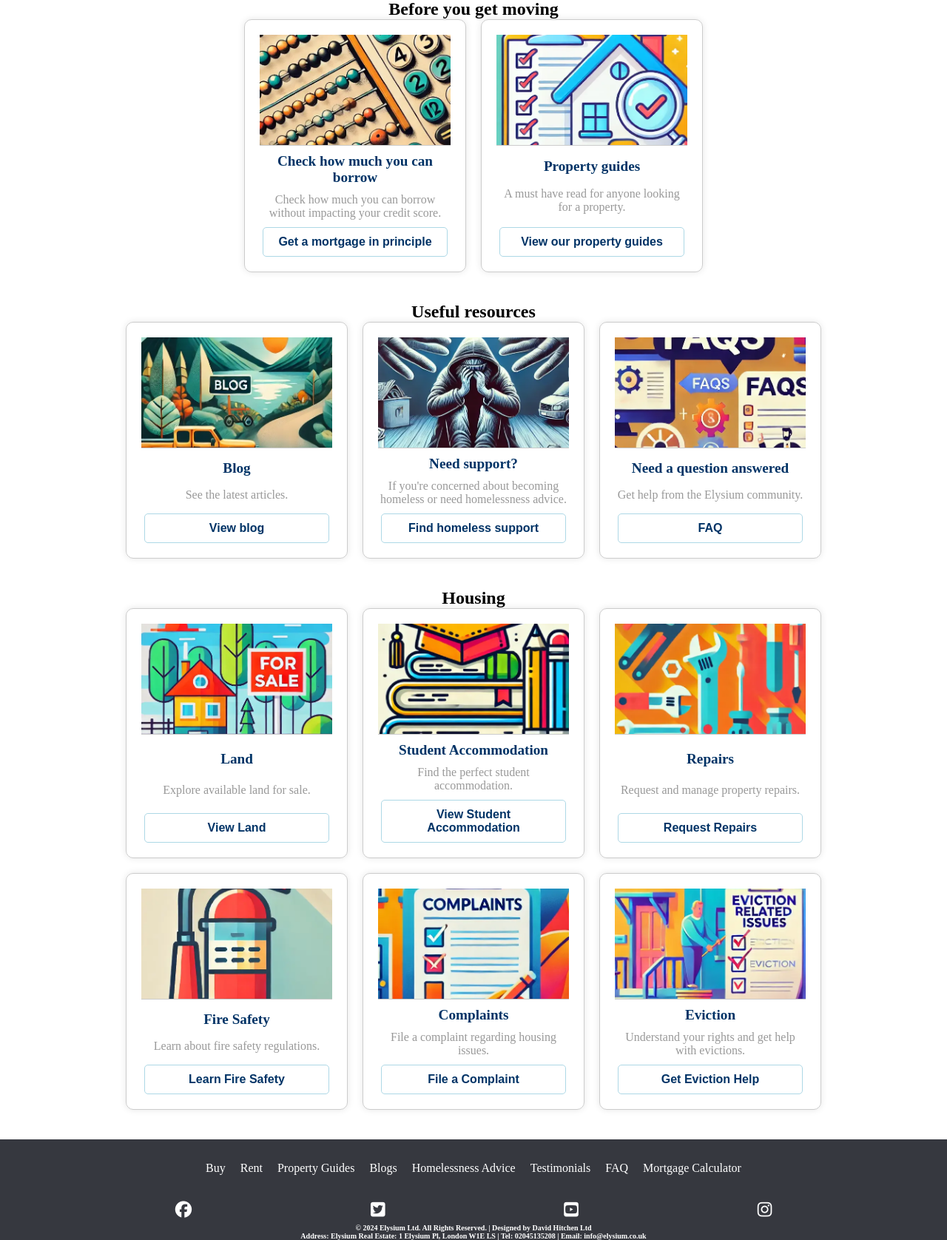
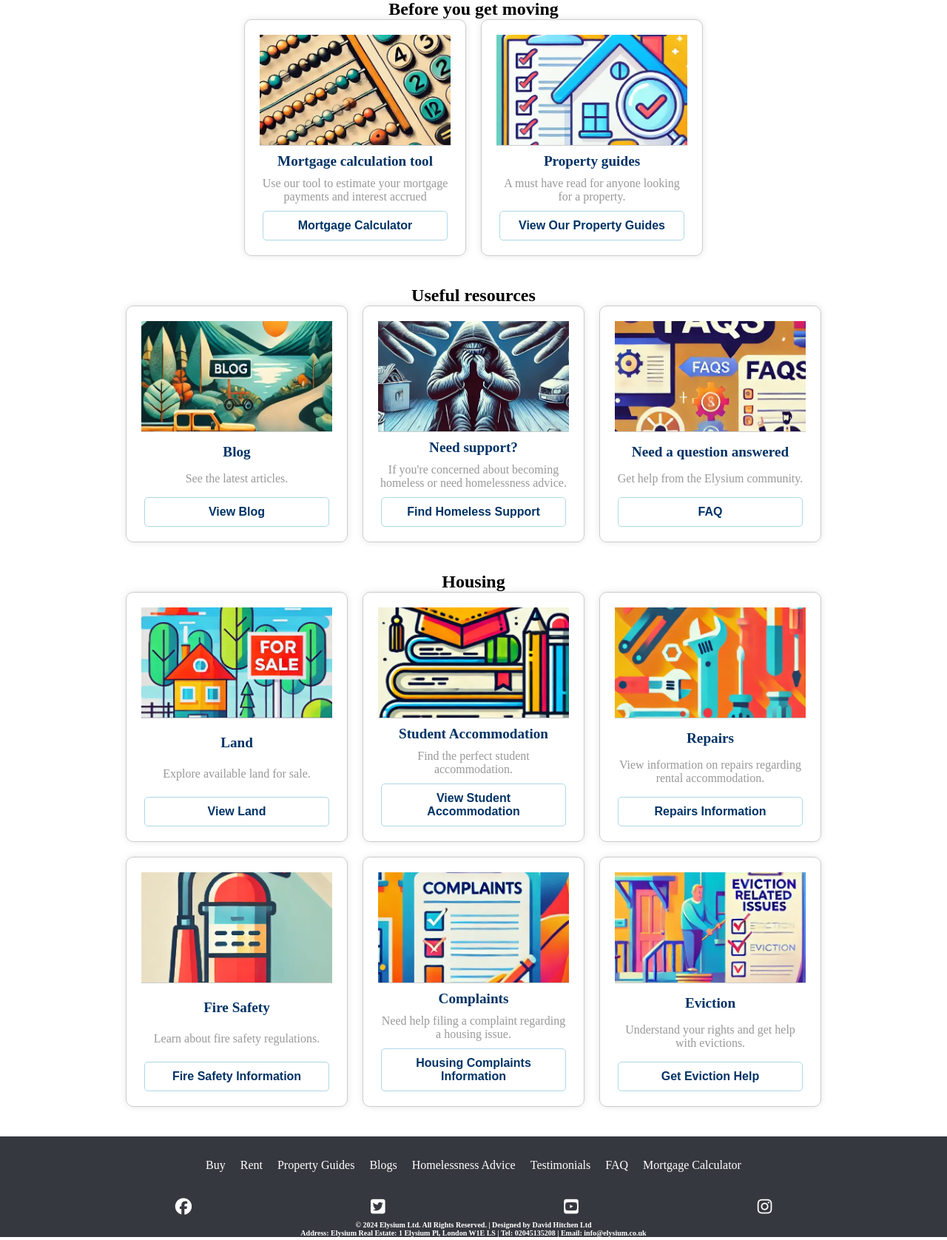
Before and after one commit to Dhitchen28963/elysium-realestate-django, a Django app: page /faq/ in a window 1280 px wide. Shown: the part 389-2065 px from the top of the page at 74% size. Run offline with Django 4.2, Linux system fonts and the light colour scheme; data that the repository does not hold is empty; parts of the project's set-up code (start-up, migrations or seed data) failed here and were passed over; some libraries are stand-ins or nearby versions.

Commit message:
Amended aria-labels and box classes on base.html

```diff
--- a/templates/base.html
+++ b/templates/base.html
@@ -16,57 +16,57 @@
     {% url 'account_signup' as signup_url %}
     {% url 'account_logout' as logout_url %}
     <header class="header">
-        <a href="{% url 'home' %}" class="logo">
+        <a href="{% url 'home' %}" class="logo" aria-label="Elysium homepage">
             <div class="logo-container">
                 <h1>Elysium</h1>
-                <i class="fa-solid fa-house-chimney" style="color: #ffffff;"></i>
+                <i class="fa-solid fa-house-chimney" style="color: #ffffff;" aria-hidden="true"></i>
             </div>
         </a>
         <div class="user-icon-container">
-            <i class="fa-solid fa-user" id="user-icon"></i>
+            <i class="fa-solid fa-user" id="user-icon" aria-hidden="true"></i>
         </div>
         {% if user.is_authenticated %}
             <div class="my-account-btn-container">
-                <a class="nav-link" id="my-account-btn" href="#">My Account</a>
+                <a class="nav-link" id="my-account-btn" href="#" aria-label="View your account menu">My Account</a>
             </div>
         {% endif %}
         <input class="side-menu" type="checkbox" id="side-menu">
-        <label class="hamb" for="side-menu"><span class="hamb-line"><i class="fas fa-bars"></i></span></label>
+        <label class="hamb" for="side-menu"><span class="hamb-line"><i class="fas fa-bars" aria-hidden="true"></i></span></label>
         <nav class="nav">
             <ul class="menu">
                 <li><a href="{% url 'home' %}" aria-label="Return to the homepage">Home</a></li>
                 <li class="dropdown">
-                    <a href="#" aria-label="View properties for sale">Buy</a>
+                    <a href="#" aria-label="View properties and land for sale">Buy</a>
                     <ul class="dropdown-menu">
-                        <li><a href="{% url 'property_sale' %}">Property for Sale</a></li>
-                        <li><a href="{% url 'view_land' %}">Land for Sale</a></li>
+                        <li><a href="{% url 'property_sale' %}" aria-label="View Property for Sale">Property for Sale</a></li>
+                        <li><a href="{% url 'view_land' %}" aria-label="View Land for Sale">Land for Sale</a></li>
                     </ul>
                 </li>
                 <li class="dropdown">
                     <a href="#" aria-label="View rental properties">Rent</a>
                     <ul class="dropdown-menu">
-                        <li><a href="{% url 'property_rent' %}">Property to Rent</a></li>
-                        <li><a href="{% url 'student_property' %}">Student Accommodation</a></li>
+                        <li><a href="{% url 'property_rent' %}" aria-label="View Property to Rent">Property to Rent</a></li>
+                        <li><a href="{% url 'student_property' %}" aria-label="View Student Accommodation">Student Accommodation</a></li>
                     </ul>
                 </li>
                 <li class="dropdown">
                     <a href="#" aria-label="View useful resources and information">Resources</a>
                     <ul class="dropdown-menu">
-                        <li><a href="{% url 'property_guides_list' %}">Property Guides</a></li>
-                        <li><a href="{% url 'blog_list' %}">Blogs</a></li>
-                        <li><a href="{% url 'homelessness_advice_list' %}">Homelessness Advice</a></li>
-                        <li><a href="{% url 'testimonials_list' %}">Testimonials</a></li>
-                        <li><a href="{% url 'faq_list' %}">FAQ</a></li>
-                        <li><a href="{% url 'mortgage_calculator' %}">Mortgage Calculator</a></li>
+                        <li><a href="{% url 'property_guides_list' %}" aria-label="View Property Guides">Property Guides</a></li>
+                        <li><a href="{% url 'blog_list' %}" aria-label="View Blogs">Blogs</a></li>
+                        <li><a href="{% url 'homelessness_advice_list' %}" aria-label="View Homelessness Advice">Homelessness Advice</a></li>
+                        <li><a href="{% url 'testimonials_list' %}" aria-label="View Testimonials">Testimonials</a></li>
+                        <li><a href="{% url 'faq_list' %}" aria-label="View FAQ">FAQ</a></li>
+                        <li><a href="{% url 'mortgage_calculator' %}" aria-label="Use Mortgage Calculator">Mortgage Calculator</a></li>
                     </ul>
                 </li>
                 <li><a href="{% url 'home' %}#contact" aria-label="View our contact information">Contact</a></li>
                 {% if not user.is_authenticated %}
                     <li class="nav-item">
-                        <a class="nav-link {% if request.path == signup_url %}active{% endif %}" aria-current="page" href="{% url 'account_signup' %}">Register</a>
+                        <a class="nav-link {% if request.path == signup_url %}active{% endif %}" aria-current="page" href="{% url 'account_signup' %}" aria-label="Register">Register</a>
                     </li>
                     <li class="nav-item">
-                        <a class="nav-link {% if request.path == login_url %}active{% endif %}" aria-current="page" href="{% url 'account_login' %}">Login</a></li>
+                        <a class="nav-link {% if request.path == login_url %}active{% endif %}" aria-current="page" href="{% url 'account_login' %}" aria-label="Login">Login</a></li>
                 {% endif %}
             </ul>
         </nav>
@@ -85,27 +85,26 @@
     </div>
     {% endblock %}
 
-    <div id="my-account-sidebar" class="sidebar">
-        <h2 class="sidebar-header">Elysium <i class="fa-solid fa-house-chimney" style="color: #5f5c4e;"></i></h2>
-        <span id="close-sidebar" class="close">&times;</span>
+    <div id="my-account-sidebar" class="sidebar" role="region" aria-labelledby="my-account-sidebar-heading">
+        <h2 id="my-account-sidebar-heading" class="sidebar-header">Elysium <i class="fa-solid fa-house-chimney" style="color: #5f5c4e;" aria-hidden="true"></i></h2>
+        <span id="close-sidebar" class="close" aria-label="Close">&times;</span>
         <p class="sidebar-username">{% if user.is_authenticated %}{{ user.username }}{% endif %}</p>
         <ul class="sidebar-menu">
             {% if user.is_authenticated %}
-                <li><a href="{% url 'view_favorites' %}"><i class="fa-solid fa-star" style="color: #5f5c4e;"></i> Saved Properties</a></li>
-                <li><a href="{% url 'view_pending_viewings' %}"><i class="fa-solid fa-calendar-alt" style="color: #5f5c4e;"></i> View Pending Viewings</a></li>
+                <li><a href="{% url 'view_favorites' %}"><i class="fa-solid fa-star" style="color: #5f5c4e;" aria-hidden="true"></i> Saved Properties</a></li>
+                <li><a href="{% url 'view_pending_viewings' %}"><i class="fa-solid fa-calendar-alt" style="color: #5f5c4e;" aria-hidden="true"></i> View Pending Viewings</a></li>
                 <hr>
-                <li><a href="{% url 'account_settings' %}"><i class="fa-solid fa-gears"></i> Account Settings</a></li>
-                <li><a href="{% url 'account_logout' %}"><i class="fa-solid fa-right-from-bracket"></i> Sign Out</a></li>
+                <li><a href="{% url 'account_settings' %}"><i class="fa-solid fa-gears" aria-hidden="true"></i> Account Settings</a></li>
+                <li><a href="{% url 'account_logout' %}"><i class="fa-solid fa-right-from-bracket" aria-hidden="true"></i> Sign Out</a></li>
             {% else %}
-                <li><a href="{% url 'account_login' %}"><i class="fa-solid fa-right-to-bracket"></i> Login</a></li>
+                <li><a href="{% url 'account_login' %}"><i class="fa-solid fa-right-to-bracket" aria-hidden="true"></i> Login</a></li>
             {% endif %}
         </ul>
     </div>
 
     <div class="main-content">
         {% block content %}{% endblock %}
-        {% block filters %}
-        {% endblock %}
+        {% block filters %}{% endblock %}
         {% block home_text %}{% endblock %}
         {% block sale_text %}{% endblock %}
         {% block rental_text %}{% endblock %}
@@ -113,136 +112,137 @@
     </div>
 
     <section class="before-moving-section">
-        <h2>Before you get moving</h2>
+        <h2 id="before-moving-heading">Before you get moving</h2>
         <div class="boxes-container">
             <div class="box">
                 <img src="{% static 'images/calculator.webp' %}" alt="Calculator Image">
-                <h3>Check how much you can borrow</h3>
-                <p>Check how much you can borrow without impacting your credit score.</p>
-                <a href="{% url 'mortgage_calculator' %}"><button>Get a mortgage in principle</button></a>
+                <h3 id="box1-heading">Mortgage calculation tool</h3>
+                <p>Use our tool to estimate your mortgage payments and interest accrued</p>
+                <a href="{% url 'mortgage_calculator' %}"><button aria-label="Mortgage Calculator: Estimate your monthly payments and borrowing capacity">Mortgage Calculator</button></a>
             </div>
             <div class="box">
                 <img src="{% static 'images/property_guides.webp' %}" alt="Guides Image">
-                <h3>Property guides</h3>
+                <h3 id="box2-heading">Property guides</h3>
                 <p>A must have read for anyone looking for a property.</p>
-                <a href="{% url 'property_guides_list' %}"><button>View our property guides</button></a>
+                <a href="{% url 'property_guides_list' %}"><button aria-label="View our property guides">View Our Property Guides</button></a>
             </div>
         </div>
     </section>
 
-    <section class="useful-resources-section">
-        <h2>Useful resources</h2>
+    <section class="useful-resources-section" aria-labelledby="useful-resources-heading">
+        <h2 id="useful-resources-heading">Useful resources</h2>
         <div class="boxes-container">
             <div class="box">
                 <img src="{% static 'images/blog.webp' %}" alt="Blog Image">
-                <h3>Blog</h3>
+                <h3 id="box3-heading">Blog</h3>
                 <p>See the latest articles.</p>
-                <a href="{% url 'blog_list' %}"><button>View blog</button></a>
+                <a href="{% url 'blog_list' %}"><button aria-label="View blog">View Blog</button></a>
             </div>
             <div class="box">
                 <img src="{% static 'images/homeless.webp' %}" alt="Homeless Image">
-                <h3>Need support?</h3>
+                <h3 id="box4-heading">Need support?</h3>
                 <p>If you're concerned about becoming homeless or need homelessness advice.</p>
-                <a href="{% url 'homelessness_advice_list' %}"><button>Find homeless support</button></a>
+                <a href="{% url 'homelessness_advice_list' %}"><button aria-label="Find homeless support">Find Homeless Support</button></a>
             </div>
             <div class="box">
                 <img src="{% static 'images/faq.webp' %}" alt="FAQ Image">
-                <h3>Need a question answered</h3>
+                <h3 id="box5-heading">Need a question answered</h3>
                 <p>Get help from the Elysium community.</p>
-                <a href="{% url 'faq_list' %}"><button>FAQ</button></a>
+                <a href="{% url 'faq_list' %}"><button aria-label="View our FAQ page">FAQ</button></a>
             </div>
         </div>
     </section>
 
-    <section class="housing-section">
-        <h2>Housing</h2>
+    <section class="housing-section" aria-labelledby="housing-heading">
+        <h2 id="housing-heading">Housing</h2>
         <div class="boxes-container">
             <div class="box">
                 <img src="{% static 'images/land.webp' %}" alt="Land Image">
-                <h3>Land</h3>
+                <h3 id="box6-heading">Land</h3>
                 <p>Explore available land for sale.</p>
-                <a href="{% url 'view_land' %}"><button>View Land</button></a>
+                <a href="{% url 'view_land' %}"><button aria-label="View Land for sale">View Land</button></a>
             </div>
             <div class="box">
                 <img src="{% static 'images/student.webp' %}" alt="Student Accommodation Image">
-                <h3>Student Accommodation</h3>
+                <h3 id="box7-heading">Student Accommodation</h3>
                 <p>Find the perfect student accommodation.</p>
-                <a href="{% url 'student_property' %}"><button>View Student Accommodation</button></a>
+                <a href="{% url 'student_property' %}"><button aria-label="View Student Accommodation">View Student Accommodation</button></a>
             </div>
             <div class="box">
                 <img src="{% static 'images/repairs.webp' %}" alt="Repairs Image">
-                <h3>Repairs</h3>
-                <p>Request and manage property repairs.</p>
-                <a href="{% url 'repairs' %}"><button>Request Repairs</button></a>
+                <h3 id="box8-heading">Repairs</h3>
+                <p>View information on repairs regarding rental accommodation.</p>
+                <a href="{% url 'repairs' %}"><button aria-label="View information on housing repairs">Repairs Information</button></a>
             </div>
             <div class="box">
                 <img src="{% static 'images/fire.webp' %}" alt="Fire Safety Image">
-                <h3>Fire Safety</h3>
+                <h3 id="box9-heading">Fire Safety</h3>
                 <p>Learn about fire safety regulations.</p>
-                <a href="{% url 'fire_safety' %}"><button>Learn Fire Safety</button></a>
+                <a href="{% url 'fire_safety' %}"><button aria-label="View information on Fire Safety">Fire Safety Information</button></a>
             </div>
             <div class="box">
                 <img src="{% static 'images/complaints.webp' %}" alt="Complaints Image">
-                <h3>Complaints</h3>
-                <p>File a complaint regarding housing issues.</p>
-                <a href="{% url 'complaints' %}"><button>File a Complaint</button></a>
+                <h3 id="box10-heading">Complaints</h3>
+                <p>Need help filing a complaint regarding a housing issue.</p>
+                <a href="{% url 'complaints' %}"><button aria-label="Information on the housing complaints process">Housing Complaints Information</button></a>
             </div>
             <div class="box">
                 <img src="{% static 'images/eviction.webp' %}" alt="Eviction Image">
-                <h3>Eviction</h3>
+                <h3 id="box11-heading">Eviction</h3>
                 <p>Understand your rights and get help with evictions.</p>
-                <a href="{% url 'eviction' %}"><button>Get Eviction Help</button></a>
+                <a href="{% url 'eviction' %}"><button aria-label="Get Eviction Help">Get Eviction Help</button></a>
             </div>
         </div>
     </section>
 
     <!-- Modal for messages -->
-    <div id="messageModal" class="modal">
+    <div id="messageModal" class="modal" role="dialog" aria-labelledby="messageModalHeading" aria-describedby="modalMessage">
         <div class="modal-content">
-            <span class="close">&times;</span>
+            <span class="close" aria-label="Close">&times;</span>
             <p id="modalMessage"></p>
         </div>
     </div>
 
     <!-- Modal for scheduling a viewing -->
-    <div id="viewingModal" class="modal">
+    <div id="viewingModal" class="modal" role="dialog" aria-labelledby="viewingModalHeading">
         <div class="modal-content">
-            <span class="close">&times;</span>
-            <h2>Viewing</h2>
+            <span class="close" aria-label="Close">&times;</span>
+            <h2 id="viewingModalHeading">Viewing</h2>
             <form id="custom-viewing-form" method="post" action="{% url 'request_custom_viewing' 0 %}" data-property-id="0">
                 {% csrf_token %}
                 <label for="name">Name:</label>
-                <input type="text" id="name" name="name" required>
+                <input type="text" id="name" name="name" required aria-label="Enter your name">
                 <label for="contact">Contact:</label>
-                <input type="text" id="contact" name="contact" required>
+                <input type="text" id="contact" name="contact" required aria-label="Enter your contact number">
                 <label for="email">Email:</label>
-                <input type="email" id="email" name="email" required>
+                <input type="email" id="email" name="email" required aria-label="Enter your email">
                 <label for="preferred_date">Preferred Date:</label>
-                <input type="date" id="preferred_date" name="preferred_date" required>
+                <input type="date" id="preferred_date" name="preferred_date" required aria-label="Select a preferred date">
                 <label for="preferred_time">Preferred Time:</label>
-                <input type="time" id="preferred_time" name="preferred_time" required>
+                <input type="time" id="preferred_time" name="preferred_time" required aria-label="Select a preferred time">
                 <label for="message">Message:</label>
-                <textarea id="message" name="message" required></textarea>
-                <button type="submit">Request Viewing</button>
+                <textarea id="message" name="message" required aria-label="Enter your message"></textarea>
+                <button type="submit" aria-label="Request Viewing">Request Viewing</button>
             </form>
         </div>
     </div>
 
     <!-- Pagination Section -->
-    <section class="pagination-section">
+    <section class="pagination-section" aria-labelledby="pagination-heading">
+        <h2 id="pagination-heading" class="sr-only">Pagination</h2>
         {% block pagination %}
             {% if page_obj.has_other_pages %}
                 <div class="pagination-controls">
                     {% if page_obj.has_previous %}
-                        <a href="?page=1" class="page-link">&laquo; First</a>
-                        <a href="?page={{ page_obj.previous_page_number }}" class="page-link">Previous</a>
+                        <a href="?page=1" class="page-link" aria-label="First page">&laquo; First</a>
+                        <a href="?page={{ page_obj.previous_page_number }}" class="page-link" aria-label="Previous page">Previous</a>
                     {% endif %}
-                    <span class="current">
+                    <span class="current" aria-label="Current page">
                         Page {{ page_obj.number }} of {{ page_obj.paginator.num_pages }}
                     </span>
                     {% if page_obj.has_next %}
-                        <a href="?page={{ page_obj.next_page_number }}" class="page-link">Next</a>
-                        <a href="?page={{ page_obj.paginator.num_pages }}" class="page-link">Last &raquo;</a>
+                        <a href="?page={{ page_obj.next_page_number }}" class="page-link" aria-label="Next page">Next</a>
+                        <a href="?page={{ page_obj.paginator.num_pages }}" class="page-link" aria-label="Last page">Last &raquo;</a>
                     {% endif %}
                 </div>
             {% endif %}
@@ -252,21 +252,21 @@
     <footer>
         <div class="footer-menu">
             <ul>
-                <li><a href="{% url 'property_sale' %}">Buy</a></li>
-                <li><a href="{% url 'property_rent' %}">Rent</a></li>
-                <li><a href="{% url 'property_guides_list' %}">Property Guides</a></li>
-                <li><a href="{% url 'blog_list' %}">Blogs</a></li>
-                <li><a href="{% url 'homelessness_advice_list' %}">Homelessness Advice</a></li>
-                <li><a href="{% url 'testimonials_list' %}">Testimonials</a></li>
-                <li><a href="{% url 'faq_list' %}">FAQ</a></li>
-                <li><a href="{% url 'mortgage_calculator' %}">Mortgage Calculator</a></li>
+                <li><a href="{% url 'property_sale' %}" aria-label="Buy properties">Buy</a></li>
+                <li><a href="{% url 'property_rent' %}" aria-label="Rent properties">Rent</a></li>
+                <li><a href="{% url 'property_guides_list' %}" aria-label="View Property Guides">Property Guides</a></li>
+                <li><a href="{% url 'blog_list' %}" aria-label="View Blogs">Blogs</a></li>
+                <li><a href="{% url 'homelessness_advice_list' %}" aria-label="View Homelessness Advice">Homelessness Advice</a></li>
+                <li><a href="{% url 'testimonials_list' %}" aria-label="View Testimonials">Testimonials</a></li>
+                <li><a href="{% url 'faq_list' %}" aria-label="View FAQ">FAQ</a></li>
+                <li><a href="{% url 'mortgage_calculator' %}" aria-label="Use Mortgage Calculator">Mortgage Calculator</a></li>
             </ul>
         </div>
         <ul id="social-media">
-            <li><a href="https://www.facebook.com/" target="_blank" rel="noopener" aria-label="Visit our Facebook page (opens in a new tab)"><i class="fa-brands fa-facebook" style="color: #ffffff;"></i></a></li>
-            <li><a href="https://www.twitter.com/" target="_blank" rel="noopener" aria-label="Visit our Twitter page (opens in a new tab)"><i class="fa-brands fa-twitter-square" style="color: #ffffff;"></i></a></li>
-            <li><a href="https://www.youtube.com/" target="_blank" rel="noopener" aria-label="Visit our YouTube page (opens in a new tab)"><i class="fa-brands fa-youtube-square" style="color: #ffffff;"></i></a></li>
-            <li><a href="https://www.instagram.com/" target="_blank" rel="noopener" aria-label="Visit our Instagram page (opens in a new tab)"><i class="fa-brands fa-instagram" style="color: #ffffff;"></i></a></li>
+            <li><a href="https://www.facebook.com/" target="_blank" rel="noopener" aria-label="Visit our Facebook page (opens in a new tab)"><i class="fa-brands fa-facebook" style="color: #ffffff;" aria-hidden="true"></i></a></li>
+            <li><a href="https://www.twitter.com/" target="_blank" rel="noopener" aria-label="Visit our Twitter page (opens in a new tab)"><i class="fa-brands fa-twitter-square" style="color: #ffffff;" aria-hidden="true"></i></a></li>
+            <li><a href="https://www.youtube.com/" target="_blank" rel="noopener" aria-label="Visit our YouTube page (opens in a new tab)"><i class="fa-brands fa-youtube-square" style="color: #ffffff;" aria-hidden="true"></i></a></li>
+            <li><a href="https://www.instagram.com/" target="_blank" rel="noopener" aria-label="Visit our Instagram page (opens in a new tab)"><i class="fa-brands fa-instagram" style="color: #ffffff;" aria-hidden="true"></i></a></li>
         </ul>
         <p>&copy; 2024 Elysium Ltd. All Rights Reserved. | Designed by David Hitchen Ltd<br>
         Address: Elysium Real Estate: 1 Elysium Pl, London W1E LS | Tel: 02045135208 | Email: info@elysium.co.uk
```
